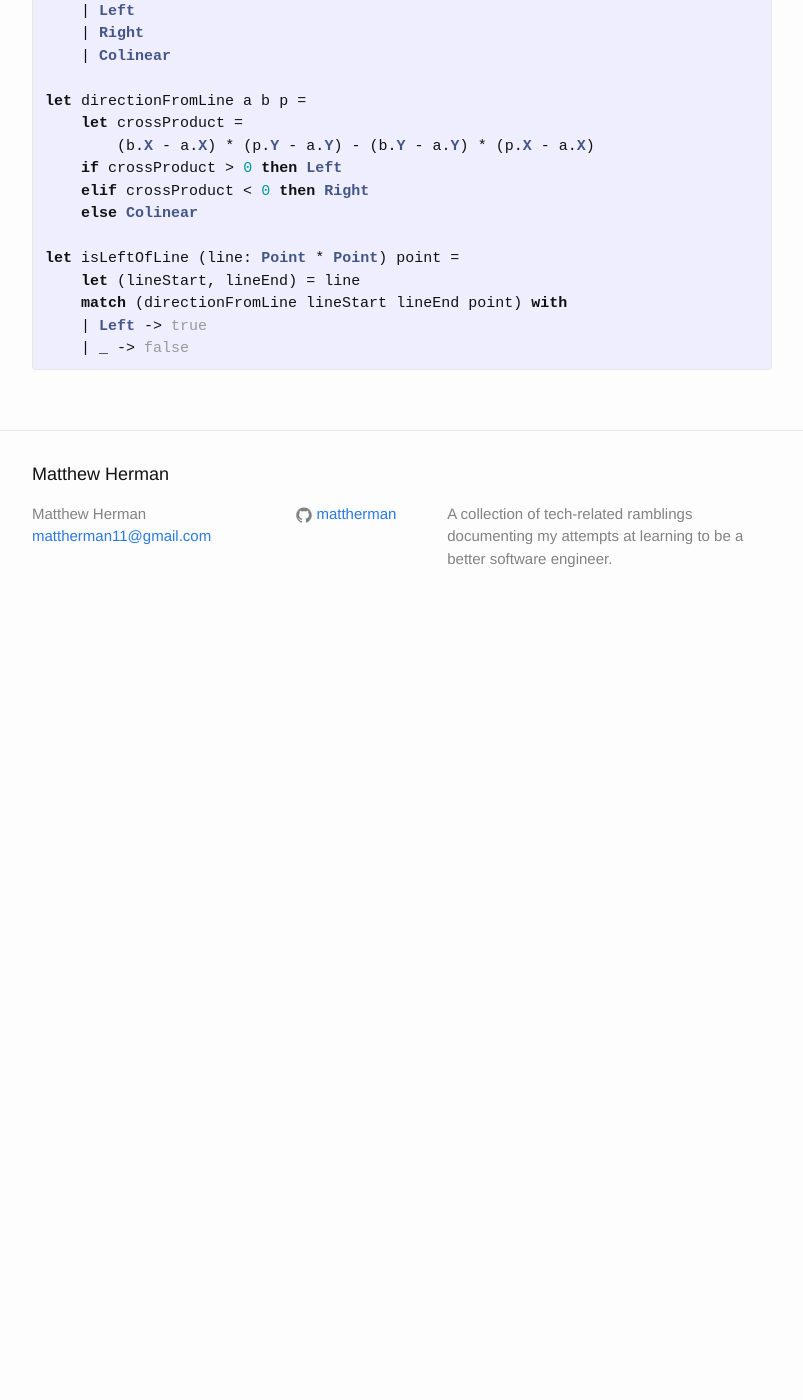
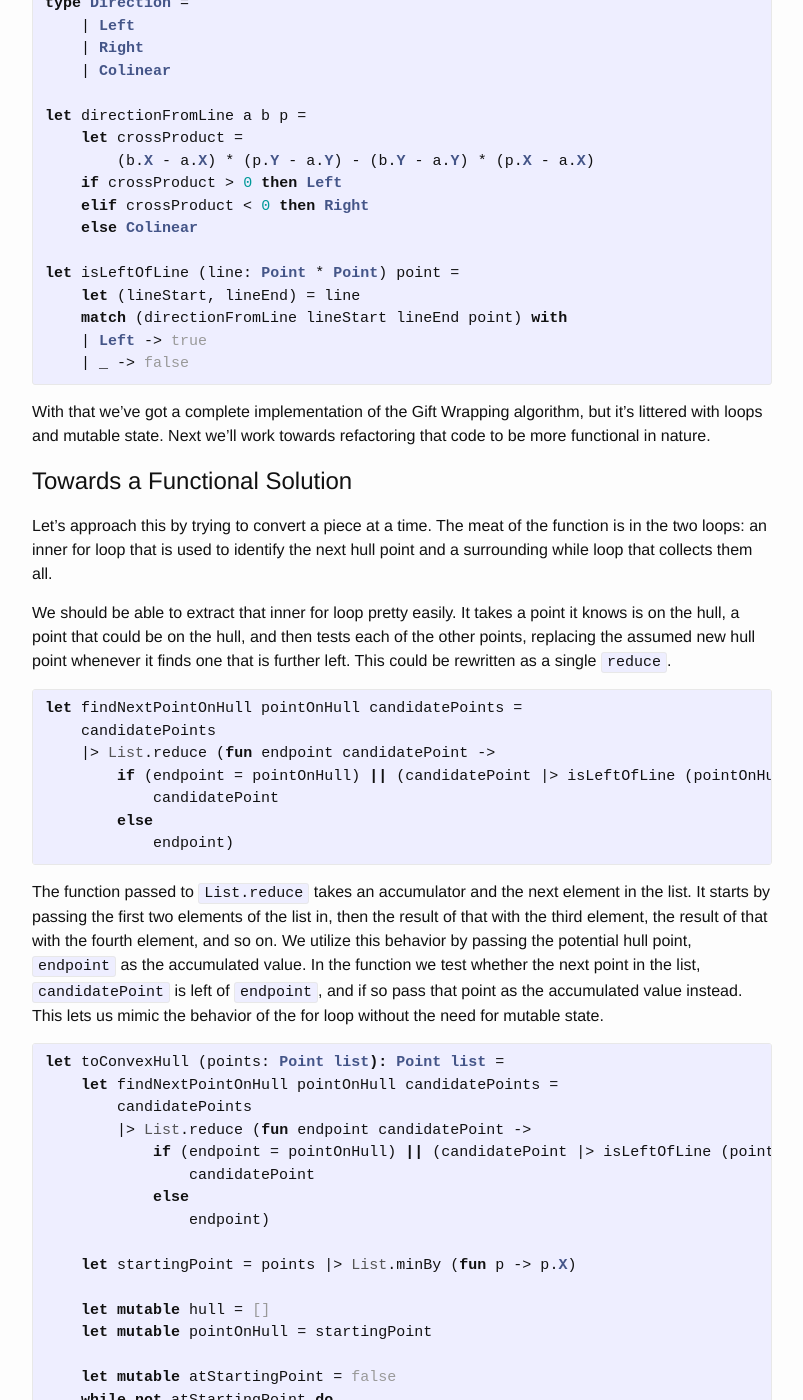
Before and after one commit to mattherman/website, a Jekyll site: the page built from _posts/2020-12-13-fsharp-advent-gift-wrapping.markdown, in a window 1280 px wide and 1400 px high, scrolled down 6231 px. Shown: the whole window, without its empty margins (238-1041 px from the left). Built offline with Jekyll 4.4.1, drawn with Linux system fonts in a browser that asks for light colours; before the commit the page ends 6861 px from its top, so only the background shows below that; some of the changed text lies outside the part shown.

Commit message:
Finished writing

````diff
--- a/_posts/2020-12-13-fsharp-advent-gift-wrapping.markdown
+++ b/_posts/2020-12-13-fsharp-advent-gift-wrapping.markdown
@@ -1,12 +1,12 @@
 ---
 layout: post
 title:  "Functional Gift Wrapping"
-date:   2020-12-13 18:49:00 -0600
+date:   2020-12-13 21:22:00 -0600
 categories: [programming]
 tags: [programming, F#]
 ---
 
-This year I decided to contribute to the [F# Advent Calendar][fsharp-advent], a yearly event where members of F# community share their thoughts with others through a series of blog posts and articles.
+This year I decided to contribute to the [F# Advent Calendar][fsharp-advent], a yearly event where members of the F# community share their thoughts with others through a series of blog posts and articles.
 
 In light of the holiday season I chose a project that is related to something many of us our doing this time of year - wrapping gifts! But let me stop you before you get carried away with visions of present-wrapping robots or machine learning algorithms for selecting the best gifts. It's not going to be quite that exciting, but it could help you be a more efficient wrapper.
 
@@ -14,11 +14,11 @@ I'm going to be walking through the implementation of one of my favorite algorit
 
 ![completed convex hull](/assets/gift-wrapping/dots-complete.png)
 
-The Gift Wrapping algorithm (also known as Jarvis march) is an interesting solution to the problem as it operates by wrapping the points similar to how you would wrap a gift. It has a time complexity of `O(nh)` where `n` is the total number of points and `h` is the number of points in the hull, so its performance is dependent on the size of the result set. It's often outperformed by other convex hull algorithms, but it is simple to implement and interesting nonetheless. If you'd like to learn about some of the other algorithms, see [this wiki page][other-alg-wiki].
+The Gift Wrapping algorithm (also known as Jarvis march) is an interesting solution to the problem as it operates by wrapping the points similar to how you would wrap a gift. It has a time complexity of `O(nh)` where `n` is the total number of points and `h` is the number of points in the hull, so its performance is dependent on the size of the result set. It's often outperformed by other convex hull algorithms, but it is simple to implement and interesting nonetheless. You can learn about some of the other algorithms [here][other-alg-wiki].
 
 # The Algorithm
 
-We will be be working off of the pseudocode that is presented on the [wikipedia page][gift-wrapping-wiki]:
+We will be be working off of the pseudocode that is presented on the [wikipedia page][gift-wrapping-pseudocode-wiki]:
 
 ```
 algorithm jarvis(S) is
@@ -72,7 +74,7 @@ type Point = {
 }
 {% endhighlight %}
 
-The imperative implementation of our function `toConvexHull` (`Point list -> Point list`) is the following:
+The imperative implementation of our function `toConvexHull: Point list -> Point list` is the following:
 {% highlight fsharp %}
 let toConvexHull (points: Point list): Point list =
     // Start at the leftmost point since it is guaranteed to be on the hull
@@ -93,7 +95,7 @@ let toConvexHull (points: Point list): Point list =
     hull
 {% endhighlight %}
 
-You should be able to line it up with the pseudocode pretty well. We get our `startingPoint` by finding the point in our list with the smallest `X` coordinate and then initialize our list of hull points and our first `pointOnHull`. From there we enter our while loop where we add our current `pointOnHull` to the `hull` and choose an arbitrary `endpoint` (the first item in the list) for testing with. We then test each point in the set, and if it is further left than our `endpoint`, we make it the new `endpoint`. Once we're done, we set `pointOnHull` to `endpoint` since it is our newest hull point. Then as long as that point wasn't the one we started with, we start all over to find the next hull point.
+You should be able to line it up with the pseudocode pretty easily. We get our `startingPoint` by finding the point in our list with the smallest `X` coordinate and then initialize our list of hull points and our first `pointOnHull`. From there we enter our while loop where we add our current `pointOnHull` to the `hull` and choose an arbitrary `endpoint` (the first item in the list) to test with. We then test each point in the set, and if it is further left than our `endpoint`, we make it the new `endpoint`. Once we're done, we set `pointOnHull` to `endpoint` since it is our newest hull point. Then as long as that point wasn't the one we started with, we start all over to find the next hull point.
 
 The one bit that we've skimmed over on purpose is the `isLeftOfLine` function. That is the predicate we use to determine if `candidatePoint` is left of the line created by `pointOnHull` and `endpoint`. In order to explain its implementation, we'll need to take a detour into some math...
 
@@ -140,8 +142,103 @@ let isLeftOfLine (line: Point * Point) point =
     | _ -> false
 {% endhighlight %}
 
+With that we've got a complete implementation of the Gift Wrapping algorithm, but it's littered with loops and mutable state. Next we'll work towards refactoring that code to be more functional in nature.
+
+# Towards a Functional Solution
+
+Let's approach this by trying to convert a piece at a time. The meat of the function is in the two loops: an inner for loop that is used to identify the next hull point and a surrounding while loop that collects them all.
+
+We should be able to extract that inner for loop pretty easily. It takes a point it knows is on the hull, a point that could be on the hull, and then tests each of the other points, replacing the assumed new hull point whenever it finds one that is further left. This could be rewritten as a single `reduce`.
+
+{% highlight fsharp %}
+let findNextPointOnHull pointOnHull candidatePoints =
+    candidatePoints
+    |> List.reduce (fun endpoint candidatePoint ->
+        if (endpoint = pointOnHull) || (candidatePoint |> isLeftOfLine (pointOnHull, endpoint)) then
+            candidatePoint
+        else
+            endpoint)
+{% endhighlight %}
+
+The function passed to `List.reduce` takes an accumulator and the next element in the list. It starts by passing the first two elements of the list in, then the result of that with the third element, the result of that with the fourth element, and so on. We utilize this behavior by passing the potential hull point, `endpoint` as the accumulated value. In the function we test whether the next point in the list, `candidatePoint` is left of `endpoint`, and if so pass that point as the accumulated value instead. This lets us mimic the behavior of the for loop without the need for mutable state.
+
+{% highlight fsharp %}
+let toConvexHull (points: Point list): Point list =
+    let findNextPointOnHull pointOnHull candidatePoints =
+        candidatePoints
+        |> List.reduce (fun endpoint candidatePoint ->
+            if (endpoint = pointOnHull) || (candidatePoint |> isLeftOfLine (pointOnHull, endpoint)) then
+                candidatePoint
+            else
+                endpoint)
+
+    let startingPoint = points |> List.minBy (fun p -> p.X)
+
+    let mutable hull = []
+    let mutable pointOnHull = startingPoint
+
+    let mutable atStartingPoint = false
+    while not atStartingPoint do
+        hull <- pointOnHull:: hull
+        pointOnHull <- findNextPointOnHull pointOnHull points
+        atStartingPoint <- startingPoint = pointOnHull
+    hull
+{% endhighlight %}
+
+Our code is looking a little more functional, but there's still some work to do. A few mutable values remain and it would be great if we could eliminate that while loop.
+
+# Functional Gift Wrapping
+
+The easiest way for us to replace that while loop is through recursion. This part of the algorithm is a natural fit since we are using a known hull point to find the next hull point, then using that new hull point to find the next hull point, and on and on, until we eventually hit our stop condition by running into our initial starting point. From there we just need to collect all of the values we've identified.
+
+{% highlight fsharp %}
+let rec findPointsOnHull startingPoint pointOnHull candidatePoints =
+    let nextPointOnHull = findNextPointOnHull pointOnHull points
+    if nextPointOnHull = startingPoint then
+        [nextPointOnHull]
+    else
+        nextPointOnHull::(findPointsOnHull startingPoint nextPointOnHull candidatePoints)
+{% endhighlight %}
+
+With that recursive helper function defined, our final `toConvexHull` function looks like the following:
+
+{% highlight fsharp %}
+let toConvexHull (points: Point list): Point list =
+    let findNextPointOnHull pointOnHull candidatePoints =
+        candidatePoints
+        |> List.reduce (fun endpoint candidatePoint ->
+            if (endpoint = pointOnHull) || (candidatePoint |> isLeftOfLine (pointOnHull, endpoint)) then
+                candidatePoint
+            else
+                endpoint)
+
+    let rec findPointsOnHull startingPoint pointOnHull candidatePoints =
+        let nextPointOnHull = findNextPointOnHull pointOnHull points
+        if nextPointOnHull = startingPoint then
+            [nextPointOnHull]
+        else
+            nextPointOnHull::(findPointsOnHull startingPoint nextPointOnHull candidatePoints)
+
+    let startingPoint = points |> List.minBy (fun p -> p.X)
+    let pointOnHull = startingPoint
+    findPointsOnHull startingPoint pointOnHull points
+{% endhighlight %}
+
+# Conclusion
+
+We now have a working, functional implementation of the Gift Wrapping algorithm.
+
+![working application](/assets/gift-wrapping/fable-app.png)
+
+If you would like to play with the application or view the complete source code, you can find the repository [here][source-code]. I implemented the small [Fable][fable] application you see above. It will let you randomize the points and generate the convex hull. The three implementations of the algorithm can be found in `src/GiftWrapping.fs`.
+
+Happy holidays!
+
 [fsharp-advent]: https://sergeytihon.com/2020/10/22/f-advent-calendar-in-english-2020/
 [gift-wrapping-wiki]: https://en.wikipedia.org/wiki/Gift_wrapping_algorithm
 [convex-hull-wiki]: https://en.wikipedia.org/wiki/Convex_hull
 [other-alg-wiki]: https://en.wikipedia.org/wiki/Convex_hull_algorithms
+[gift-wrapping-pseudocode-wiki]: https://en.wikipedia.org/wiki/Gift_wrapping_algorithm#Pseudocode
 [cross-product-wiki]: https://en.wikipedia.org/wiki/Cross_product
+[source-code]: https://github.com/mattherman/fable-gift-wrapping
+[fable]: https://fable.io
````
Also changed, not shown: other parts of _posts/2020-12-13-fsharp-advent-gift-wrapping.markdown (+4 -2 lines), assets/gift-wrapping/fable-app.png (added).
